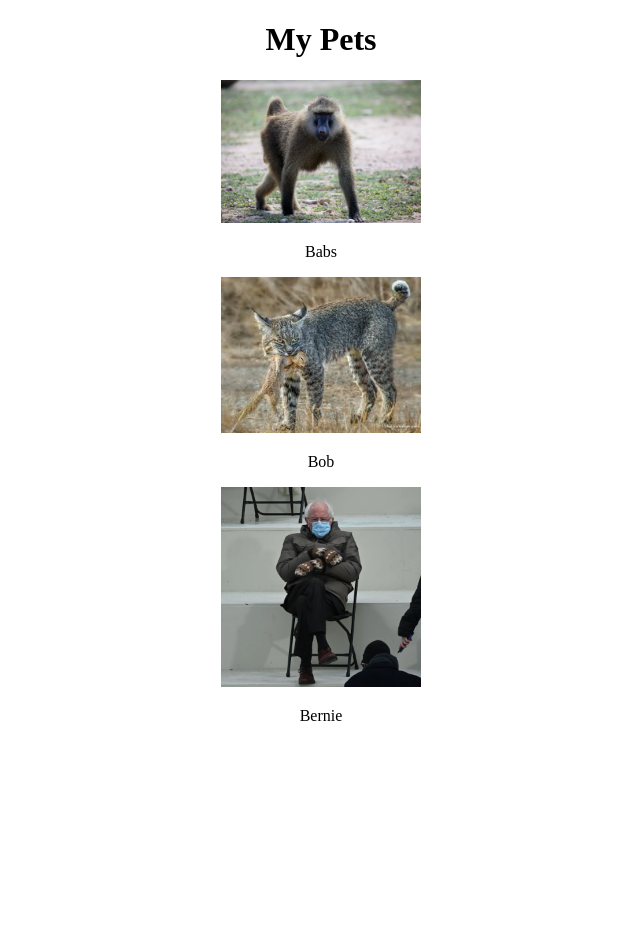
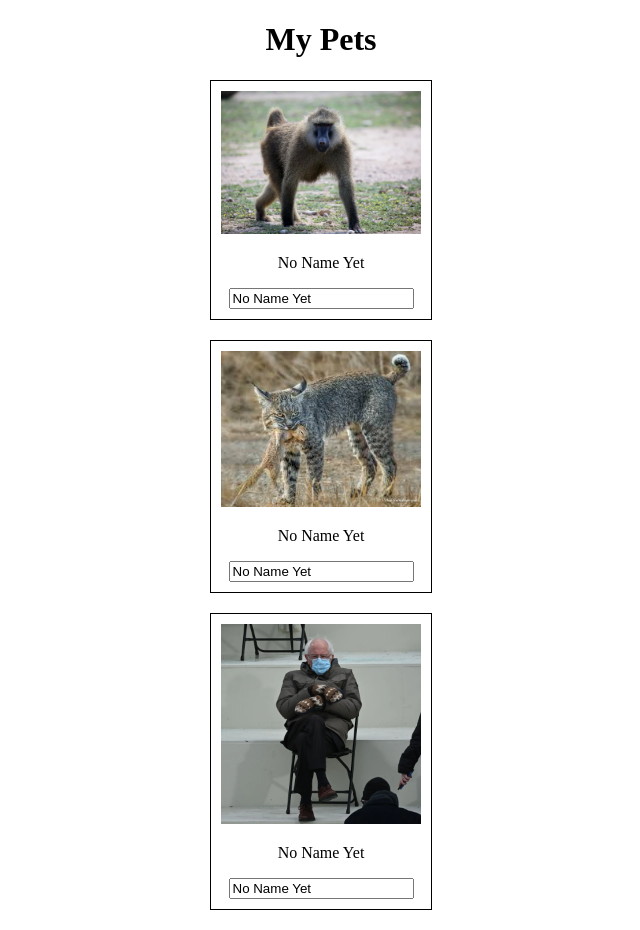
Before and after one commit to GaryKertis/name-my-pet, a React (Create React App) app: page / in a window 1280 px wide. Shown: the whole page, without its empty margins (319-959 px from the left). Before the commit the page ends 800 px from the top, so only its background shows below. Built offline with nearby package versions, Linux system fonts and the light colour scheme.

Commit message:
Add state.

```diff
--- a/src/App.js
+++ b/src/App.js
@@ -1,12 +1,12 @@
-import PetName from './components/PetName';
+import CustomPetName from './components/CustomPetName';
 
 function App() {
   return (
     <div>
       <h1>My Pets</h1>
-      <PetName name={"Babs"} pet={"baboon"} />
-      <PetName name={"Bob"} pet={"bobcat"} />
-      <PetName name={"Bernie"} pet={"bernie"} />
+      <CustomPetName pet={"baboon"} />
+      <CustomPetName pet={"bobcat"} />
+      <CustomPetName pet={"bernie"} />
     </div>
   );
 }
--- /dev/null
+++ b/src/components/CustomPetName.js
@@ -0,0 +1,32 @@
+import React, { Component } from 'react';
+import PetName from "./PetName";
+
+class CustomPetName extends Component {
+  constructor(props) {
+    super(props)
+    this.state = {
+      name: 'No Name Yet'
+    };
+    this.handleChange = this.handleChange.bind(this);
+  }
+
+  handleChange(event) {
+    this.setState({ name: event.target.value });
+  }
+
+  render() {
+
+    const { pet } = this.props;
+    const { name } = this.state;
+
+    return (
+      <div className="custom_pet">
+        <PetName name={name} pet={pet}/>
+        <input type="text" value={this.state.name} onChange={this.handleChange}/>
+      </div>
+    );
+  }
+
+}
+
+export default CustomPetName;
--- a/src/index.css
+++ b/src/index.css
@@ -1,8 +1,11 @@
 body {
   text-align: center;
 }
-.pet_name {
-  margin: 10px;
+.custom_pet {
+  margin: 20px auto;
+  padding: 10px;
+  border: 1px solid black;
+  max-width: 200px;
 }
 .pet_name img {
   width: 200px;
```
Also changed, not shown: 1 other file (tests, documents, lock files or other folders).
